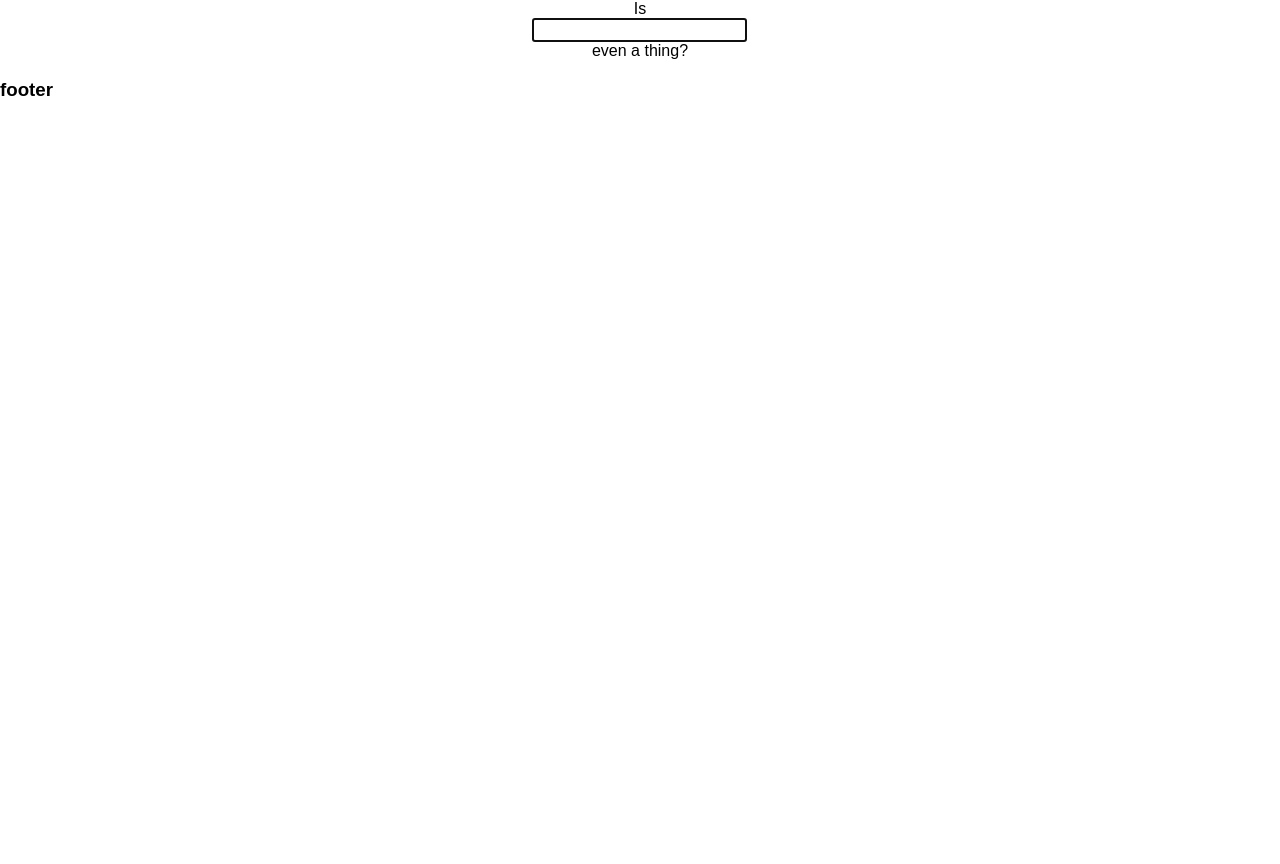
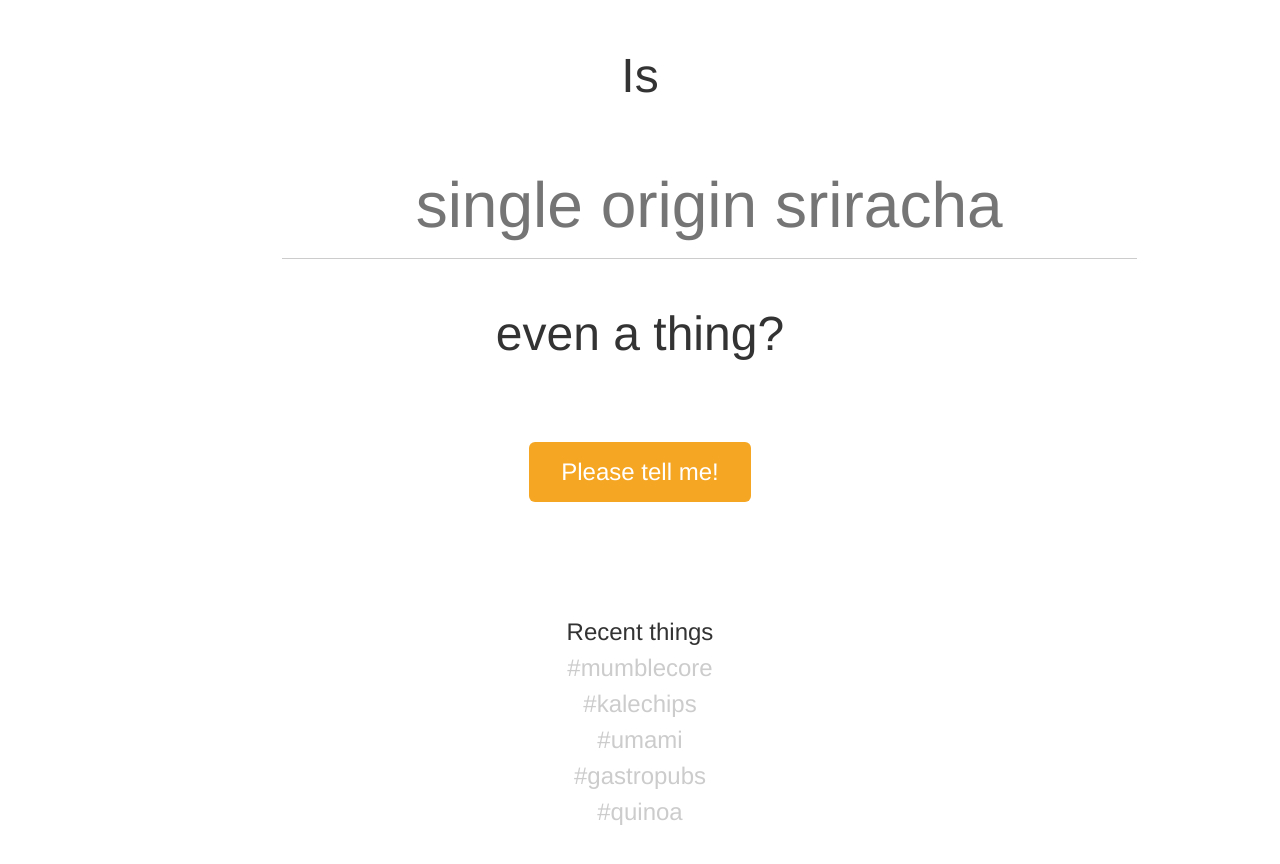
Before and after one commit to unenglishable/evenathing, a website: page comp/index.html in a window 1280 px wide. Before the commit the page ends 800 px from the top, so only its background shows below. Drawn offline with nearby package versions, Linux system fonts and the light colour scheme.

Commit message:
Adding layout
text formatting
layout updates
color settings

```diff
--- a/comp/index.html
+++ b/comp/index.html
@@ -33,18 +33,30 @@
 	</header>
 	<div class="container">
 		<section class="main">
-			Is
-			<form action="">
-				<input type="text" class="saywhat" name="is-it" autofocus>
+			<form class="allthethings" action="">
+				<h2>Is</h2>
+				<input type="text" class="saywhat" name="is-it" autofocus placeholder="single origin sriracha">
+				<h2>even a thing?</h2>
+				<input type="submit" value="Please tell me!">
 			</form>
-			even a thing?
+		</section>
+
+		<section class="moar-things">
+			Recent things
+			<ul>
+				<li><a href="">#mumblecore</a></li>
+				<li><a href="">#kalechips</a></li>
+				<li><a href="">#umami</a></li>
+				<li><a href="">#gastropubs</a></li>
+				<li><a href="">#quinoa</a></li>
+			</ul>
 		</section>
 	</div>
-	<div class="footer-container">
+	<!-- <div class="footer-container">
 		<footer class="wrapper">
 			<h3>footer</h3>
 		</footer>
-	</div>
+	</div> -->
 	<script src="//ajax.googleapis.com/ajax/libs/jquery/1.11.2/jquery.min.js"></script>
 	<script>
 		window.jQuery || document.write('<script src="js/vendor/jquery-1.11.2.min.js"><\/script>')
--- /dev/null
+++ b/comp/scss/_variables.scss
@@ -0,0 +1,10 @@
+// Variables for evenathing.com
+
+$font-base: "Helvetica Neue", Helvetica, Arial, sans-serif;
+
+
+$color-bg: #fff;
+$color-body: #333;
+$color-border: lighten($color-body, 60);
+// $color-primary: #FBFF00;
+$color-primary: #F5A623;
--- a/comp/scss/app.scss
+++ b/comp/scss/app.scss
@@ -1,14 +1,102 @@
 @import "bourbon/bourbon";
-// @import "grid-settings";
 @import "neat/neat";
+@import "variables";
 
+body {
+	background-color: $color-bg;
+	color: $color-body;
+	font-family: $font-base;
+	font-weight: 200;
+	line-height: 1.5;
+	text-align: center;
+}
+
+h1, h2, h3, h4, h5, h6 {
+	font-weight: 200;
+}
+
+ul {
+	margin: 0;
+	padding: 0;
+}
+
+li {
+	list-style-type: none;
+	margin: 0;
+	padding: 0;
+}
+
+a {
+	border-bottom: 1px solid red;
+	border-color: transparent;
+	text-decoration: none;
+	transition: all ease 0.2s;
+
+	&:hover {
+		border-color: $color-primary;
+		color: $color-primary;
+		// text-decoration: underline;
+	}
+}
+
+// form elements
+input[type="text"] {
+	border: none;
+	border-bottom: 1px solid $color-border;
+	color: $color-primary;
+	font-size: 4rem;
+	margin: 0;
+	outline: none;
+	padding: 1rem;
+	text-align: center;
+}
+
+input[type="submit"] {
+	background-color: $color-primary;
+	border-radius: 6px;
+	border: none;
+	color: #fff;
+	font-size: 1.5rem;
+	padding: 1rem 2rem;
+}
+
+::-webkit-input-placeholder,
+::-moz-placeholder {
+	color: blue;
+	opacity: .7;
+}
+
+// layout
 .container {
 	@include outer-container;
 }
 
-.main {
-	@include span-columns(6);
-	@include shift(3);
+section {
+	@include span-columns(8);
+	@include shift(2);
 
-	text-align: center;
+	margin-bottom: 3rem;
 }
+
+.allthethings {
+	h2 {
+		font-size: 3rem;
+	}
+
+	input[type="submit"] {
+		margin-top: 2rem;
+	}
+}
+
+.moar-things {
+	font-size: 1.5rem;
+	margin-top: 4rem;
+
+	a {
+		color: $color-border;
+
+		&:hover {
+			color: $color-primary;
+		}
+	}
+}
```
Also changed, not shown: comp/css/app.css, 2 other files.
